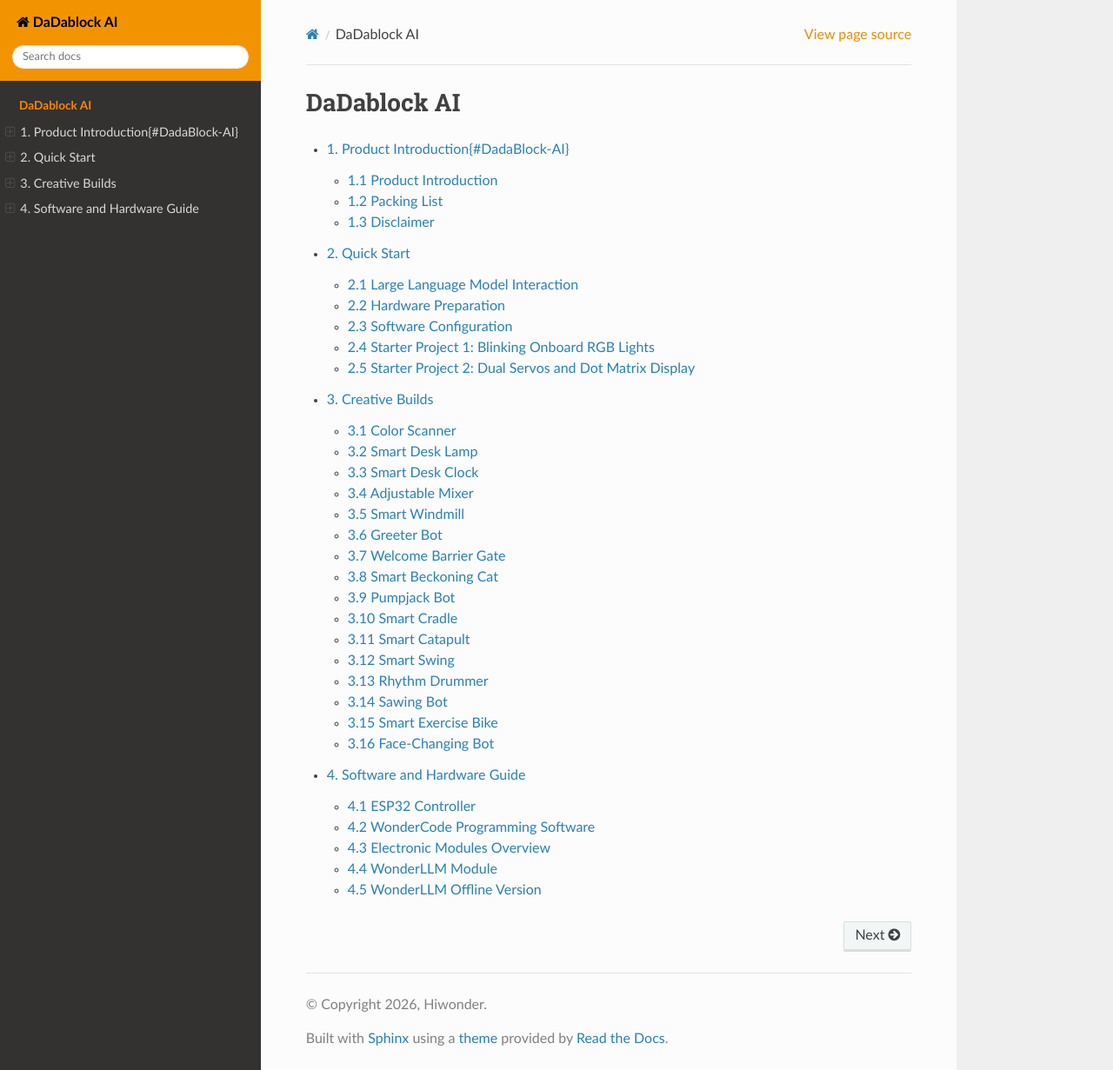
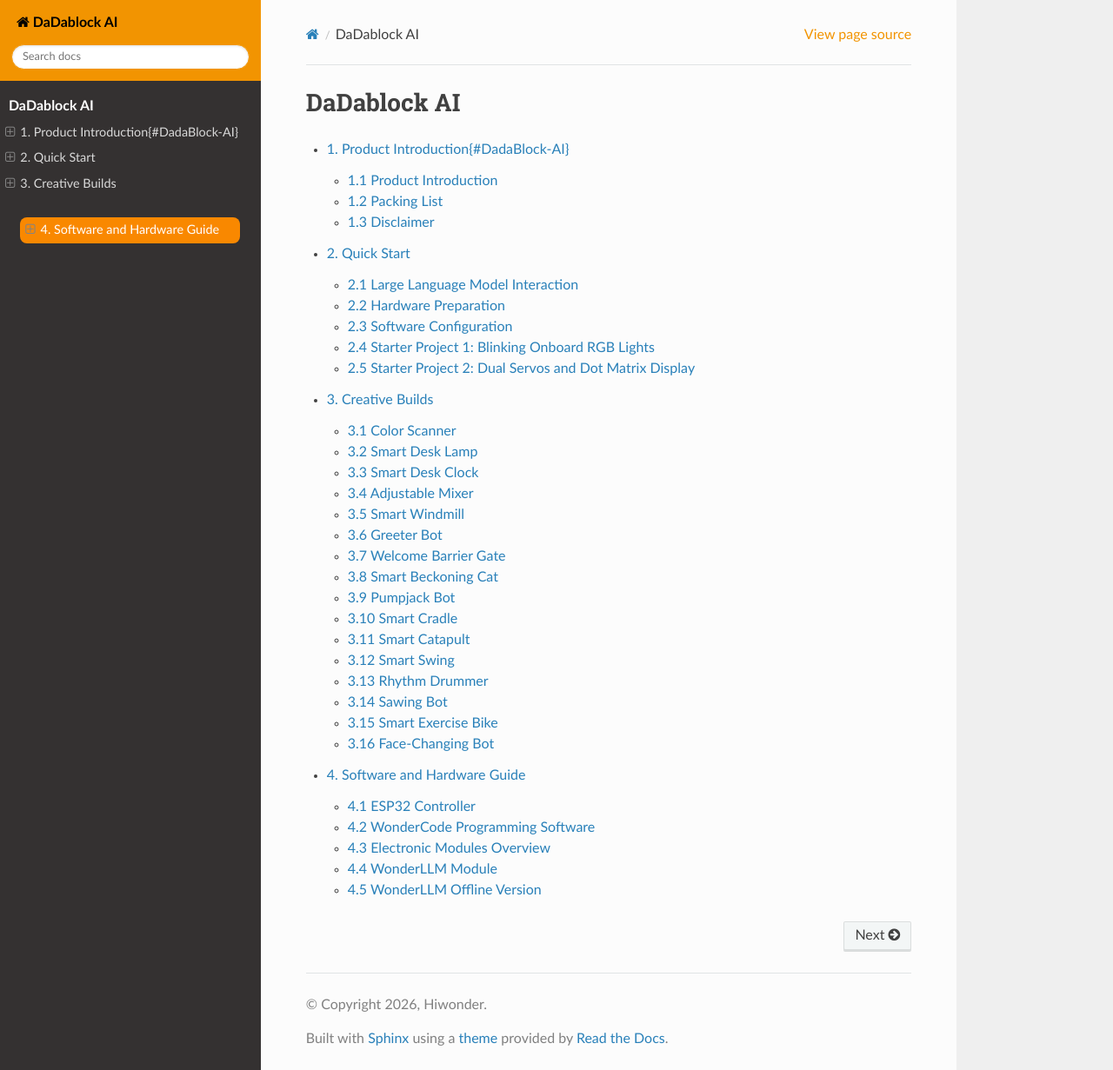
Before and after one commit to Hiwonder-docs/DaDablock-AI, a Sphinx documentation site: the page built from source/index.rst, in a window 1280 px wide and 1231 px high. Shown: the whole window at 87% size. Built offline with Sphinx 7.4.7 and the Read the Docs theme 3.1.0, drawn with Linux system fonts in a browser that asks for light colours; pages that are not in the unit, such as notebooks, are missing from menus.

Commit message:
内容修改

```diff
--- a/source/_static/style.css
+++ b/source/_static/style.css
@@ -1,8 +1,44 @@
+/* 添加返回主项目的按钮 */
+.return-to-main {
+    position: fixed;
+    top: 10px;
+    right: 10px;
+    z-index: 1000;
+    background: #4CAF50;
+    color: white;
+    padding: 8px 12px;
+    border-radius: 4px;
+    text-decoration: none;
+    font-size: 14px;
+}
+
+.return-to-main:hover {
+    background: #45a049;
+}
+
+/* 为移动端调整位置 */
+@media (max-width: 768px) {
+    .return-to-main {
+        top: 60px;
+        right: 10px;
+    }
+}
 section p {
     margin: 0 0 18px;
 }
+.wy-side-scroll .wy-menu-vertical p.caption{
+     font-size: 16px;
+     color: #fff;
+     padding: 0 .618em;
+}
+.highlight span.err{
+    border:none;
+}
 .caption{
     display:none;
+}
+.wy-menu-vertical li button.toctree-expand{
+    color: #838383;
 }
 .wy-nav-side .wy-menu-vertical header, .wy-menu-vertical p.caption{
     color: #f98800;
@@ -11,24 +47,50 @@ section p {
 .wy-nav-side .wy-menu-vertical li.toctree-l2 button.toctree-expand{
     pointer-events:none;
 }
+.wy-menu-vertical > ul:last-child > li:last-child >a{
+    display: block;
+    width: fit-content;
+    margin: 1.618em;
+    background: #f98800;
+    color: #fff;
+    border-radius: 8px;
+}
 .wy-nav-side .wy-side-nav-search input[type=text]{
-     border-color: #f98800;
+     border-color: #F29401;
+}
+.wy-side-nav-search>div.switch-menus>div.language-switch, .wy-side-nav-search>div.switch-menus>div.version-switch
+{
+    background-color:#f1c269;
+}
+.wy-side-scroll .wy-side-nav-search>div.switch-menus>div.version-switch select{
+    color: #000;
+    text-transform: capitalize;
+    margin-right: -1.7rem;
+}
+.wy-side-scroll .wy-side-nav-search>div.switch-menus>div.version-switch select:hover{
+    color: #000;
+}
+.wy-side-scroll .wy-side-nav-search>div.switch-menus>div.version-switch:after{
+    color: #000;
+    font-size: 23px;
+    margin-left: -15px;
+    margin-top: 0px;
 }
 .wy-breadcrumbs-aside a{
-    color: #f98800;
+    color: #F29401;
 }
 section .rst-content .admonition{
     background: #e3e3e3;
 }
 section .rst-content .note .admonition-title{
-    color: #f98800;
+    color: #F29401;
     background: #343131;
+}
+.wy-grid-for-nav .wy-side-nav-search{
+    text-align: left;
 }
 .wy-grid-for-nav .wy-side-nav-search>a{
     color: #000;
-}
-.wy-grid-for-nav .wy-side-nav-search{
-    text-align: left;
 }
 .step{
     background: #e3e3e3;
```
